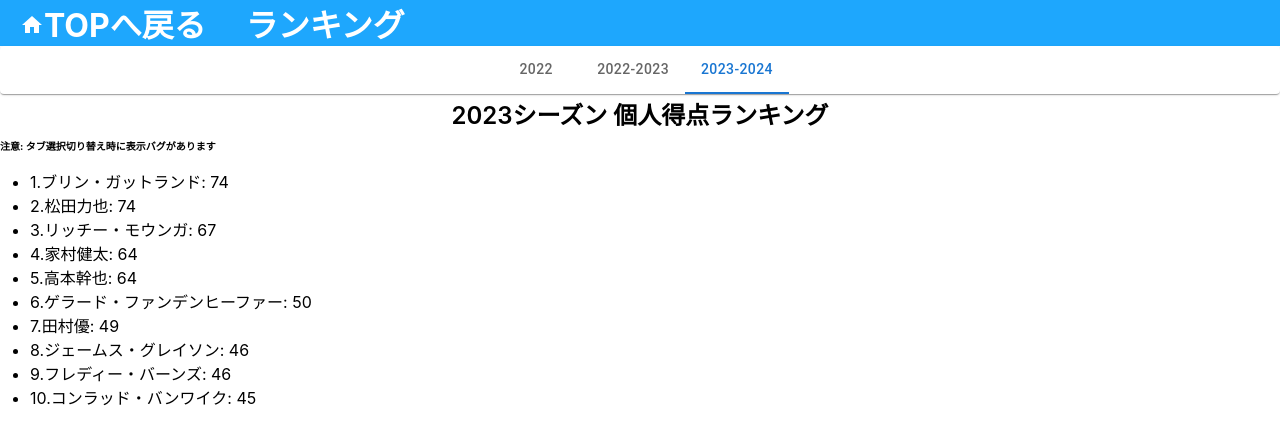
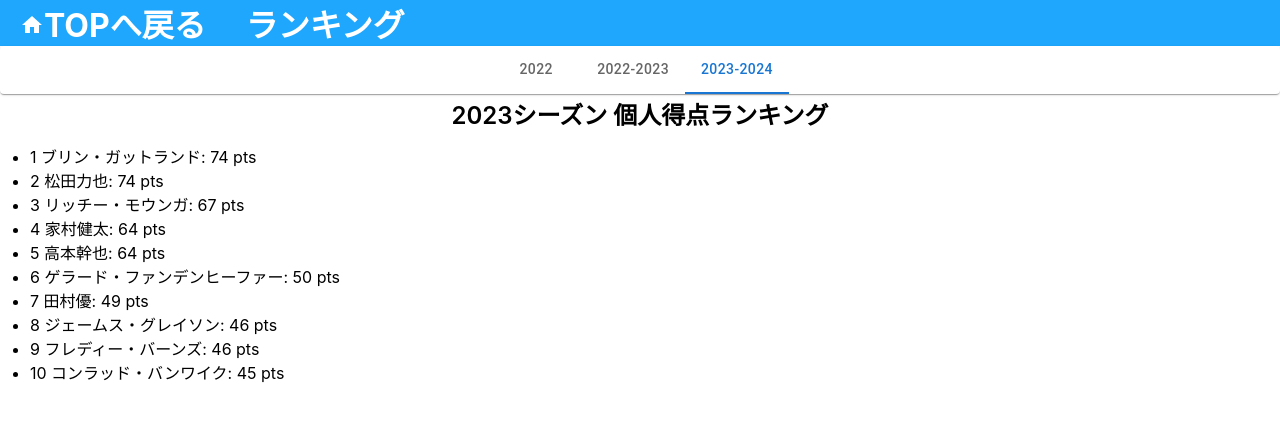
Before and after one commit to Kou-ISK/league_one_scraping, a React (Create React App) app in the folder frontend/: page /league_one_scraping/ranking in a window 1280 px wide. Shown: the top 444 px of the page. Built offline with nearby package versions, Linux system fonts and the light colour scheme.

Commit message:
fix: ランキングページの年度選択タブ表示バグを修正

```diff
--- a/frontend/src/App.tsx
+++ b/frontend/src/App.tsx
@@ -5,10 +5,10 @@ import leagueData2021 from './datas/2021_league_one_game_data.json';
 import leagueData2022 from './datas/2022_league_one_game_data.json';
 import leagueData2023 from './datas/2023_league_one_game_data.json';
 import { Game } from './types/game';
-import { Page } from './stories/Page';
-import { GameDetailPage } from './stories/gameDetailPage';
+import { Page } from './pages/Page';
+import { GameDetailPage } from './pages/gameDetailPage';
 import { Header } from './stories/Header';
-import { RankingPage } from './stories/rankingPage';
+import { RankingPage } from './pages/rankingPage';
 
 export const dataOf2021 = leagueData2021 as Game[];
 export const dataOf2022 = leagueData2022 as Game[];
--- a/frontend/src/stories/Page.tsx
+++ b/frontend/src/pages/Page.tsx
@@ -1,9 +1,9 @@
 import React, { Dispatch, useState } from 'react';
 
 import './page.css';
-import { GameInfoTable } from './gameInfoTable';
+import { GameInfoTable } from '../stories/gameInfoTable';
 import { Game } from '../types/game';
-import { YearSelectionTabs } from './yearSelectionTabs';
+import { YearSelectionTabs } from '../stories/yearSelectionTabs';
 import { dataSet } from '../App';
 
 interface PageProps {
--- a/frontend/src/stories/gameDetailPage.tsx
+++ b/frontend/src/pages/gameDetailPage.tsx
@@ -1,11 +1,11 @@
 import { Game } from '../types/game';
-import { PlayerObjectList } from './playerObjectList';
+import { PlayerObjectList } from '../stories/playerObjectList';
 import './gameDetailPage.css';
 import { useParams } from 'react-router-dom';
 import { allGame } from '../App';
-import { Button } from './Button';
+import { Button } from '../stories/Button';
 import { useState } from 'react';
-import { GraphModal } from './GraphModal';
+import { GraphModal } from '../stories/GraphModal';
 
 export const GameDetailPage = () => {
   const param = useParams();
--- a/frontend/src/stories/rankingPage.tsx
+++ b/frontend/src/pages/rankingPage.tsx
@@ -1,8 +1,12 @@
 import { Dispatch, useState } from 'react';
 import { dataSet } from '../App';
 import { Game } from '../types/game';
-import { YearSelectionTabs } from './yearSelectionTabs';
-import { ScoreRanking } from './scoreRanking';
+import { YearSelectionTabs } from '../stories/yearSelectionTabs';
+import { ScoreRanking } from '../stories/scoreRanking';
+import {
+  ConcatOverAllScoreProgress,
+  GetTop10ScorerByPlayerName,
+} from '../utils/rankingUtils';
 
 interface RankingPageProps {
   selectedGameList: Game[];
@@ -12,18 +16,24 @@ interface RankingPageProps {
 export const RankingPage = (props: RankingPageProps) => {
   const [year, setYear] = useState(2023);
 
-  // TODO 毎回yearの初期値のタブが選択される問題に対処する
+  const [scoreRankingTop10, setScoreRankingTop10] = useState(
+    GetTop10ScorerByPlayerName(
+      ConcatOverAllScoreProgress(props.selectedGameList)
+    )
+  );
+
   const handleChange = (event: React.ChangeEvent<{}>, value: number) => {
     setYear(value);
-    props.setSelectedGameList(dataSet[year]);
+    setScoreRankingTop10(
+      GetTop10ScorerByPlayerName(ConcatOverAllScoreProgress(dataSet[value]))
+    );
   };
 
   return (
     <>
       <YearSelectionTabs handleChange={handleChange} year={year} />
       <h1>{year}シーズン 個人得点ランキング</h1>
-      <p>注意: タブ選択切り替え時に表示バグがあります</p>
-      <ScoreRanking selectedGameList={props.selectedGameList} />
+      <ScoreRanking scoreRankingTop10={scoreRankingTop10} />
     </>
   );
 };
--- a/frontend/src/stories/scoreRanking.tsx
+++ b/frontend/src/stories/scoreRanking.tsx
@@ -1,24 +1,14 @@
-import { Game } from '../types/game';
-import {
-  ConcatOverAllScoreProgress,
-  GroupScoreObjectByPlayerName,
-} from '../utils/concatOverAllScoreProgress';
+interface ScoreRankingProps {
+  scoreRankingTop10: any[];
+}
 
-interface ScoreRankingProps {
-  selectedGameList: Game[];
-}
 export const ScoreRanking = (props: ScoreRankingProps) => {
-  const scoreRankingTop10 = GroupScoreObjectByPlayerName(
-    ConcatOverAllScoreProgress(props.selectedGameList)
-  )
-    .sort((a, b) => b.point - a.point)
-    .filter((item, index) => index < 10);
   return (
     <ul>
-      {scoreRankingTop10.map((scoreInfo: any, index: number) => {
+      {props.scoreRankingTop10.map((scoreInfo: any, index: number) => {
         return (
           <li>
-            {index + 1}.{scoreInfo.scorer}: {scoreInfo.point}
+            {index + 1} {scoreInfo.scorer}: {scoreInfo.point} pts
           </li>
         );
       })}
--- a/frontend/src/utils/concatOverAllScoreProgress.ts
+++ b/frontend/src/utils/rankingUtils.ts
@@ -24,9 +24,7 @@ const scoreTypeAndPoint = {
   Gx: 0,
 } as const;
 
-export const GroupScoreObjectByPlayerName = (
-  scoreProgressList: ScoreInfo[]
-) => {
+export const GetTop10ScorerByPlayerName = (scoreProgressList: ScoreInfo[]) => {
   var scoreObjectList: any[] = [];
   // 選手名のリストを作成
   const playerList: string[] = Array.from(
@@ -37,16 +35,17 @@ export const GroupScoreObjectByPlayerName = (
     )
   );
   playerList.forEach((player) => {
-    var point: number = 0;
-    scoreProgressList
+    var point: number = scoreProgressList
       .filter((item) => item.player_name === player)
-      .map((item) => {
-        point += Number(
+      .map(
+        (item) =>
           scoreTypeAndPoint[
             item.score_type as 'T' | 'PG' | 'PGx' | 'DG' | 'DGx' | 'G' | 'Gx'
-          ]
-        );
-      });
+          ] as number
+      )
+      .reduce((accumulator, currentValue) => {
+        return accumulator + currentValue;
+      }, 0);
 
     const scoreObject = {
       scorer: player,
@@ -57,5 +56,7 @@ export const GroupScoreObjectByPlayerName = (
     };
     scoreObjectList = [...scoreObjectList, ...[scoreObject]];
   });
-  return scoreObjectList;
+  return scoreObjectList
+    .sort((a, b) => b.point - a.point)
+    .filter((_item, index) => index < 10);
 };
```
Also changed, not shown: frontend/src/pages/gameDetailPage.css (renamed from frontend/src/stories/gameDetailPage.css), frontend/src/pages/page.css (renamed from frontend/src/stories/page.css).
